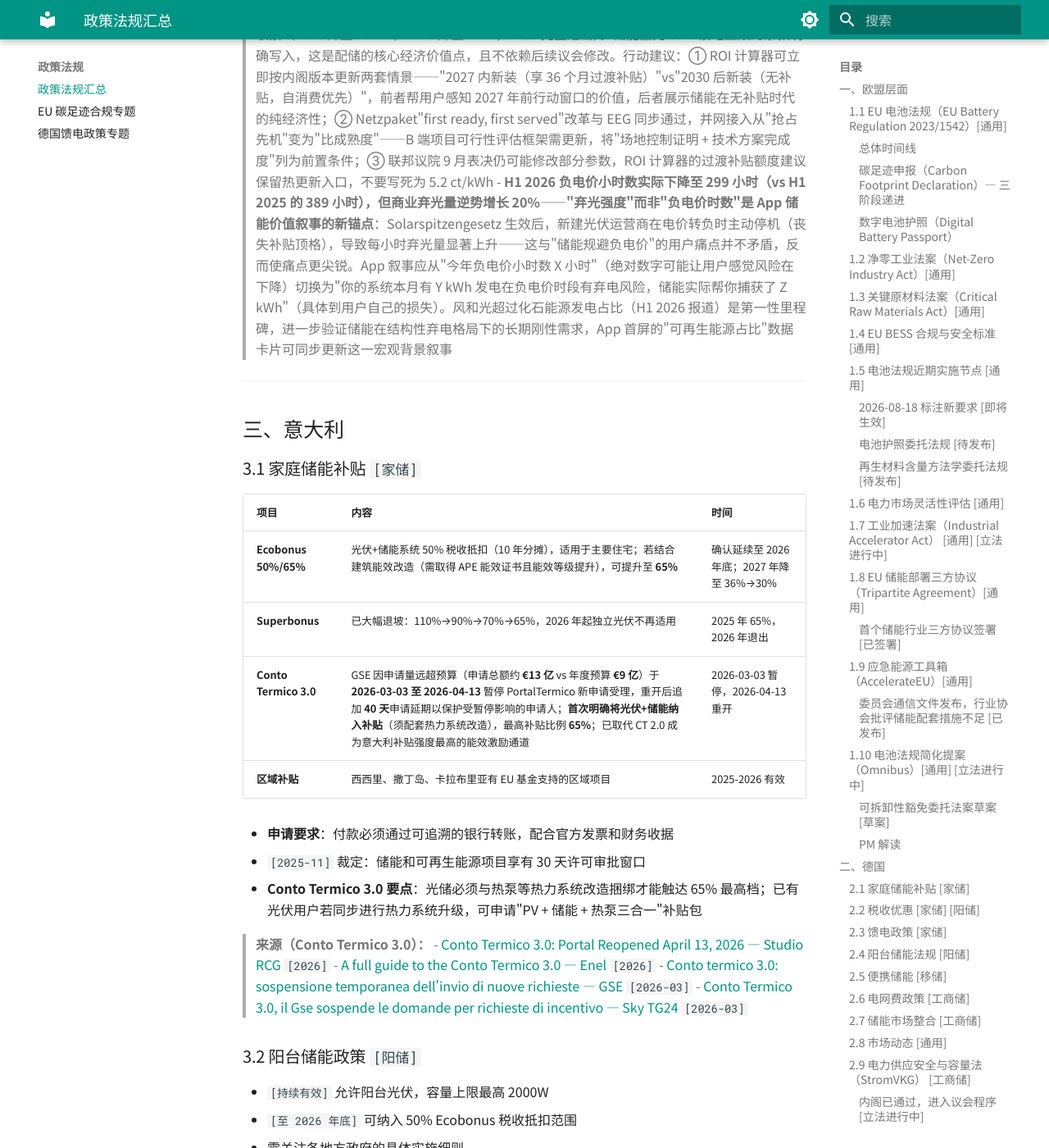
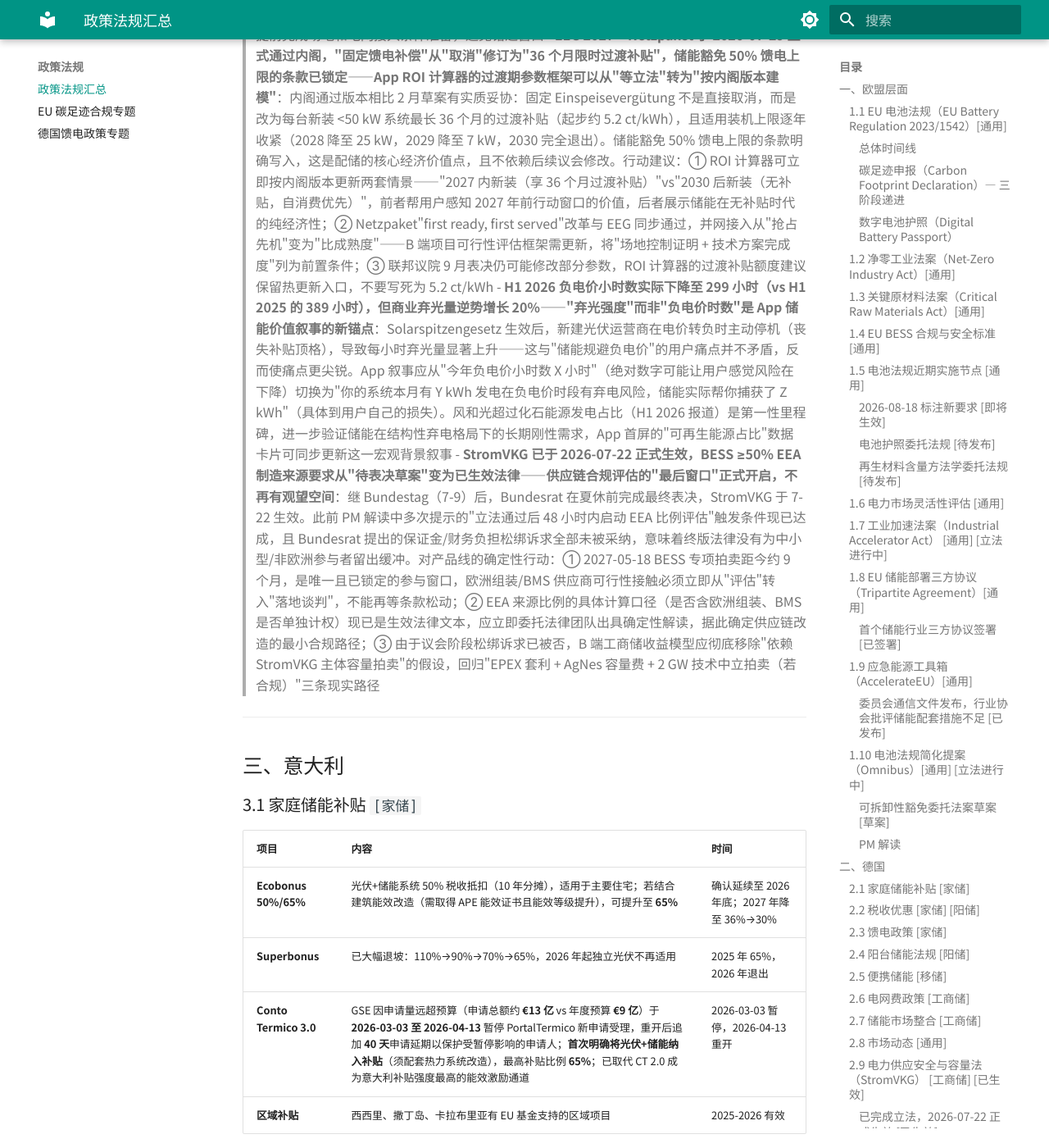
Before and after one commit to jeff9141/energy-storage-intel, an MkDocs documentation site: the page built from docs/policy/energy_storage_policy_regulations.md, in a window 1280 px wide and 1400 px high, scrolled down 24438 px. Shown: the whole window at 82% size. Built offline with MkDocs 1.6.1 and Material for MkDocs 9.7.7, drawn with Linux system fonts in a browser that asks for light colours; some of the changed text lies outside the part shown.

Commit message:
定时更新：政策法规信息收集 2026-08-07
Co-Authored-By: Claude Opus 4.8 <noreply@anthropic.com>

```diff
--- a/docs/policy/energy_storage_policy_regulations.md
+++ b/docs/policy/energy_storage_policy_regulations.md
@@ -498,11 +498,11 @@ BNetzA 公布新电网费体系（Allgemeine Netzentgeltsystematik Strom，AgNes
 > - [German Solar Association confirms more storage, less solar — ESS News](https://www.ess-news.com/2026/05/04/german-solar-association-confirms-more-storage-less-solar-capacity-installed-in-q1-2026/) `[2026-05]`
 > - [Drop in residential solar drives German PV down Q1 2026 — PV Tech](https://www.pv-tech.org/drop-in-residential-solar-drives-german-pv-installations-down-in-q1-2026/) `[2026]`
 
-### 2.9 电力供应安全与容量法（StromVKG） `[工商储]`
-
-#### 内阁已通过，进入议会程序 `[立法进行中]`
-
-**政策正文概述：** StromVKG（原 Kraftwerksstrategie）于 **2026-05-13** 经联邦内阁（Bundeskabinett）表决通过，进入议会立法程序。目标新增 **11 GW** 备用容量，分三轮拍卖落地：① **首轮**（2026-09-01，4.5 GW）和 **次轮**（2026-12-08，4.5 GW）合计 9 GW，须满足 10 小时持续满负荷标准，实质仅适用氢气就绪型燃气机组；② **BESS 专项拍卖**（计划 2027-05-18，2 GW），取消 10 小时标准，但要求储能终端产品 **≥50% EEA 制造来源**。9 GW 气优格局实质将独立大型 BESS 排除在 2026 年两轮主体拍卖之外；中国厂商参与 2027 年 BESS 专项拍卖还面临 EEA 来源合规门槛。
+### 2.9 电力供应安全与容量法（StromVKG） `[工商储]` `[已生效]`
+
+#### 已完成立法，2026-07-22 正式生效 `[已生效]`
+
+**政策正文概述：** StromVKG（原 Kraftwerksstrategie）于 **2026-05-13** 经联邦内阁（Bundeskabinett）表决通过，进入议会立法程序。目标新增 **11 GW** 备用容量，分三轮拍卖落地：① **首轮**（2026-09-01，4.5 GW）和 **次轮**（2026-12-08，4.5 GW）合计 9 GW，须满足 10 小时持续满负荷标准，实质仅适用氢气就绪型燃气机组；② **BESS 专项拍卖**（计划 2027-05-18，2 GW），取消 10 小时标准，但要求储能终端产品 **≥50% EEA 制造来源**。9 GW 气优格局实质将独立大型 BESS 排除在 2026 年两轮主体拍卖之外；中国厂商参与 2027 年 BESS 专项拍卖还面临 EEA 来源合规门槛。**立法已完成**：继联邦议院 2026-07-09 通过后，联邦参议院（Bundesrat）在夏休前最后一次全体会议表决通过，法律于 **2026-07-22 正式生效**，成为德国容量市场的法律基础。首轮 4.5 GW 容量拍卖将于 2026-09-01 据此启动；BESS 专项拍卖（2027-05-18，2 GW）及其 **≥50% EEA 制造来源**要求随之从"草案条款"升格为已生效法律的确定义务。
 
 **进展追踪：**
 | 时间 | 事件 |
@@ -514,7 +514,8 @@ BNetzA 公布新电网费体系（Allgemeine Netzentgeltsystematik Strom，AgNes
 | **2026-06-24** | **联邦议院经济委员会公开听证（KW26）；多位专家批评 Südbonus 条款可能在德国内部制造新的区域不均衡，并就容量费征收机制结构要求政府提供明确信息** |
 | **计划 2026-07-10** | **联邦议院二读/三读（夏休前截止），通过后需提交 Bundesrat** |
 | **2026-07-09** | **联邦议院（Bundestag）提前一天完成二读/三读表决，StromVKG 正式通过 Bundestag 立法程序** |
-| **计划 2026-07-10** | **联邦参议院（Bundesrat）召开夏休前最后一次全体会议审议 StromVKG；此前 6-19 提出的保证金门槛、财务负担结构等修改诉求已被联邦政府拒绝，市政企业和中小型参与者的准入顾虑（首轮拍卖可能出现"认购不足"）仍未解决** |
+| **2026-07-11** | **联邦参议院（Bundesrat）在夏休前最后一次全体会议表决通过 StromVKG；6-19 提出的保证金门槛、财务负担结构等修改诉求最终未被采纳** |
+| **2026-07-22** | **StromVKG 正式生效，成为德国容量市场的法律基础；BESS 专项拍卖 ≥50% EEA 制造来源要求升格为已生效法律义务** |
 | **2026-09-01（计划）** | **首轮容量拍卖（4.5 GW，10 小时满负荷标准，氢气就绪燃气机组为主）** |
 | **2026-12-08（计划）** | **第二轮容量拍卖（4.5 GW，同上标准）** |
 | **2027-05-18（计划）** | **BESS 专项拍卖（2 GW，取消 10 小时标准；要求储能终端产品 ≥50% EEA 制造来源）** |
@@ -529,6 +530,8 @@ BNetzA 公布新电网费体系（Allgemeine Netzentgeltsystematik Strom，AgNes
 > - [Abstimmung über Sicherung der Stromversorgung (KW28) — Bundestag](https://www.bundestag.de/dokumente/textarchiv/2026/kw28-de-versorgungssicherheit-strom-1192538) `[2026-07]`
 > - [German Federal Government passes law on the provision of new capacity in the electricity market (StromVKG) — Eversheds Sutherland](https://www.eversheds-sutherland.com/en/germany/insights/german-federal-government-passes-law-on-the-provision-of-new-capacity-in-the-electricity-market) `[2026-07]`
 > - [Bundesrat sieht Änderungsbedarf beim StromVKG — Deutscher Bundestag](https://www.bundestag.de/presse/hib/kurzmeldungen-1190820) `[2026-06]`
+> - [StromVKG verabschiedet — stadt+werk](https://www.stadt-und-werk.de/k21-meldungen/stromvkg-verabschiedet/) `[2026-07]`
+> - [Meilenstein für die Versorgungssicherheit: Kapazitätsmarkt sichert zukünftig die Stromversorgung ab — BMWE](https://www.bundeswirtschaftsministerium.de/Redaktion/DE/Pressemitteilungen/2026/07/20260710-meilenstein-fuer-versorgungssicherheit.html) `[2026-07]`
 
 ### 2.10 输电网接入竞争机制（Reifegradverfahren）`[工商储]`
 
@@ -617,7 +620,7 @@ BNetzA 公布新电网费体系（Allgemeine Netzentgeltsystematik Strom，AgNes
 
 #### PM 解读
 
-> **[2026-08-05]**
+> **[2026-08-07]**
 > - **EEG 2027 内阁表决再次推迟至 7 月且无具体日期，但 2027-01-01 生效目标未变——产品准备窗口实质压缩**：从 6-24 推迟至 7 月意味着即使 7 月底过内阁、夏休后启动议会程序，Bundestag + Bundesrat 完成立法仅剩约 4 个月（9-12 月），议会仍可大幅修改条款。核心条款（取消 ≤25 kWp 馈电补偿、iMSys 门槛降至 2 kW）方向不变，但具体参数和过渡期可能在议会阶段被柔化。建议：产品路线图按"2027-01 生效"不变推进，但 ROI 计算器的馈电率参数需设计为可热更新——议会修改出台后 48 小时内完成参数切换
 > - **StromVKG 一读完成但 Südbonus 争议可能影响 BESS 拍卖区域分配**：联邦议院一读中，2/3 容量分配至南部的 Südbonus 条款引发争议。若最终立法保留该条款，2027-05 的 2 GW BESS 专项拍卖中约 1.3 GW 将定向分配至南部（巴伐利亚、巴登-符腾堡），北部项目竞争空间被压缩。对有 B 端工商储业务的厂商：项目选址应优先南部电网瓶颈区域，以增加拍卖中标概率
 > - **德国是家储+阳储的第一优先市场**：0% VAT + KfW 补贴 + 120 万套阳台光伏存量，政策环境在欧洲无出其右。软件本地化（德语 App、EPEX 电价集成、KfW 申请流程引导）应该是最高优先级
@@ -646,6 +649,7 @@ BNetzA 公布新电网费体系（Allgemeine Netzentgeltsystematik Strom，AgNes
 > - **Innovationsausschreibung 光储联合拍卖均价连续两轮企稳在 5.3 ct/kWh 附近，为 B 端光储联合项目提供可预测的溢价收益锚点**：2026-05 轮次超额认购 1.6 倍、加权均价 5.34 ct/kWh，与上一轮（5.31 ct/kWh）几乎持平，说明该机制经过多轮运行后已进入价格稳定期，不再像早期轮次那样大幅波动。对有德国 B 端光储联合项目业务的厂商：① 项目报价和 IRR 测算可将 ~5.3 ct/kWh 的 Marktprämie 作为基准假设，不确定性显著低于仍在博弈中的 EEG 2027 固定馈电补偿；② 巴伐利亚以近六成中标量成为该机制事实上的核心投标区域，选址和渠道资源应优先向巴伐利亚倾斜；③ 下一轮申报窗口为 9-1，需提前完成场地和电网接入条件准备，避免错过窗口
 > - **EEG 2027 + Netzpaket 于 2026-07-29 正式通过内阁，"固定馈电补偿"从"取消"修订为"36 个月限时过渡补贴"，储能豁免 50% 馈电上限的条款已锁定——App ROI 计算器的过渡期参数框架可以从"等立法"转为"按内阁版本建模"**：内阁通过版本相比 2 月草案有实质妥协：固定 Einspeisevergütung 不是直接取消，而是改为每台新装 <50 kW 系统最长 36 个月的过渡补贴（起步约 5.2 ct/kWh），且适用装机上限逐年收紧（2028 降至 25 kW，2029 降至 7 kW，2030 完全退出）。储能豁免 50% 馈电上限的条款明确写入，这是配储的核心经济价值点，且不依赖后续议会修改。行动建议：① ROI 计算器可立即按内阁版本更新两套情景——"2027 内新装（享 36 个月过渡补贴）"vs"2030 后新装（无补贴，自消费优先）"，前者帮用户感知 2027 年前行动窗口的价值，后者展示储能在无补贴时代的纯经济性；② Netzpaket"first ready, first served"改革与 EEG 同步通过，并网接入从"抢占先机"变为"比成熟度"——B 端项目可行性评估框架需更新，将"场地控制证明 + 技术方案完成度"列为前置条件；③ 联邦议院 9 月表决仍可能修改部分参数，ROI 计算器的过渡补贴额度建议保留热更新入口，不要写死为 5.2 ct/kWh
 > - **H1 2026 负电价小时数实际下降至 299 小时（vs H1 2025 的 389 小时），但商业弃光量逆势增长 20%——"弃光强度"而非"负电价时数"是 App 储能价值叙事的新锚点**：Solarspitzengesetz 生效后，新建光伏运营商在电价转负时主动停机（丧失补贴顶格），导致每小时弃光量显著上升——这与"储能规避负电价"的用户痛点并不矛盾，反而使痛点更尖锐。App 叙事应从"今年负电价小时数 X 小时"（绝对数字可能让用户感觉风险在下降）切换为"你的系统本月有 Y kWh 发电在负电价时段有弃电风险，储能实际帮你捕获了 Z kWh"（具体到用户自己的损失）。风和光超过化石能源发电占比（H1 2026 报道）是第一性里程碑，进一步验证储能在结构性弃电格局下的长期刚性需求，App 首屏的"可再生能源占比"数据卡片可同步更新这一宏观背景叙事
+> - **StromVKG 已于 2026-07-22 正式生效，BESS ≥50% EEA 制造来源要求从"待表决草案"变为已生效法律——供应链合规评估的"最后窗口"正式开启，不再有观望空间**：继 Bundestag（7-9）后，Bundesrat 在夏休前完成最终表决，StromVKG 于 7-22 生效。此前 PM 解读中多次提示的"立法通过后 48 小时内启动 EEA 比例评估"触发条件现已达成，且 Bundesrat 提出的保证金/财务负担松绑诉求全部未被采纳，意味着终版法律没有为中小型/非欧洲参与者留出缓冲。对产品线的确定性行动：① 2027-05-18 BESS 专项拍卖距今约 9 个月，是唯一且已锁定的参与窗口，欧洲组装/BMS 供应商可行性接触必须立即从"评估"转入"落地谈判"，不能再等条款松动；② EEA 来源比例的具体计算口径（是否含欧洲组装、BMS 是否单独计权）现已是生效法律文本，应立即委托法律团队出具确定性解读，据此确定供应链改造的最小合规路径；③ 由于议会阶段松绑诉求已被否，B 端工商储收益模型应彻底移除"依赖 StromVKG 主体容量拍卖"的假设，回归"EPEX 套利 + AgNes 容量费 + 2 GW 技术中立拍卖（若合规）"三条现实路径
 
 ---
 
@@ -724,11 +728,21 @@ BNetzA 公布新电网费体系（Allgemeine Netzentgeltsystematik Strom，AgNes
 
 2026–2030 年被业界视为意大利储能从"光伏附件"升格为"电力基础设施"的关键五年。
 
+**H1 2026 更新（截至 2026-06 底）：**
+
+| 指标 | 数值 | 说明 |
+|------|------|------|
+| 可再生配套电化学储能 | **11.94 GWh** | 较 Q1（11.4 GWh）继续爬升 |
+| 配套储能功率 | **6 GW** | — |
+| 累计光伏装机 | **>46 GW** | 光储协同基本盘持续扩大 |
+| 6 月单月新增储能装置 | **4,656 套** | 住宅端仍以小容量增量为主 |
+
 **投资动态：**
 - `[2026-03]` 欧洲投资银行（EIB）宣布支持意大利 **€5.07 亿**太阳能+储能项目计划，利好大型储能市场扩张
 
 > **来源：**
 > - [Italian storage market in Q1 2026 — ESS News](https://www.ess-news.com/2026/05/05/italian-storage-market-in-q1-2026-ci-and-standalone-bess-grow-residential-stabilizes/) `[2026-05]`
+> - [Italy nears 12 GWh of battery storage as solar tops 46 GW — ESS News](https://www.ess-news.com/2026/07/15/italy-nears-12-gwh-of-battery-storage-as-solar-tops-46-gw/) `[2026-07]`
 > - [Italy's energy storage needs could reach 170 GWh by 2035 — ESS News](https://www.ess-news.com/2026/06/12/italys-energy-storage-needs-could-reach-170-gwh-by-2035/) `[2026-06]`
 > - [EIB Backs €507 Million Solar and Storage Programme in Italy — Funds for NGOs](https://news.fundsforngos.org/2026/03/18/eib-backs-e507-million-solar-and-storage-programme-in-italy/) `[2026-03]`
 
```
